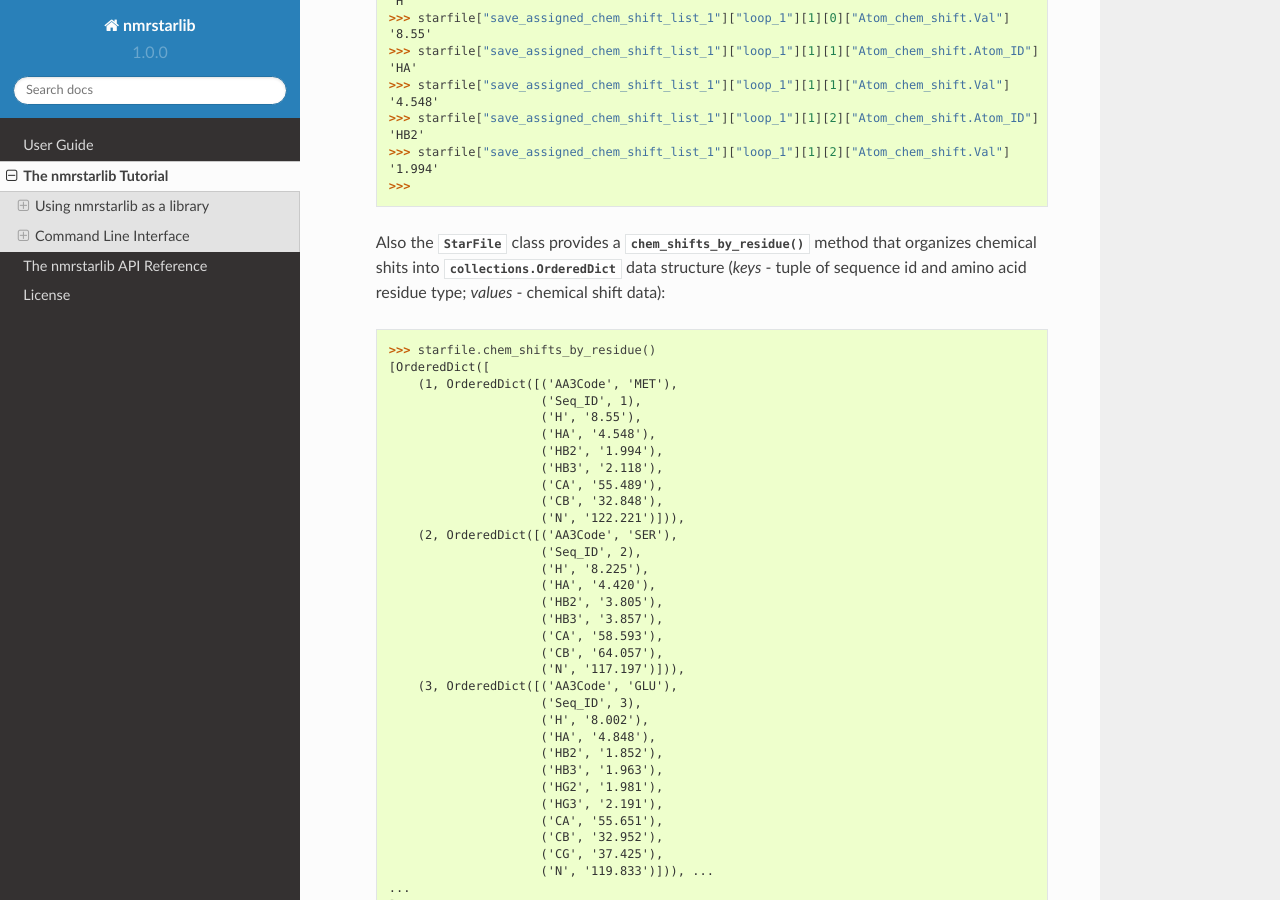
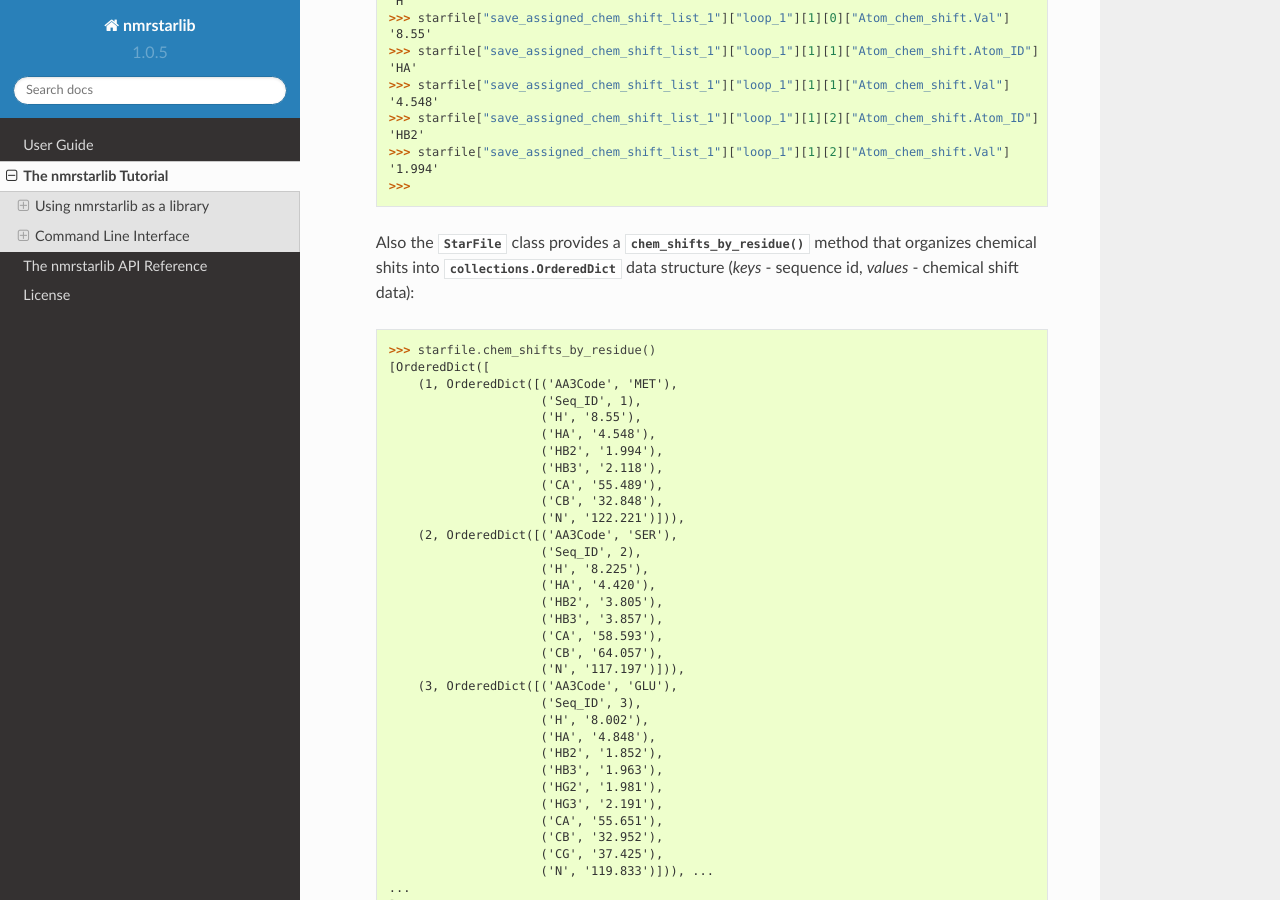
Before and after one commit to MoseleyBioinformaticsLab/nmrstarlib, a Sphinx documentation site: the page built from docs/tutorial.rst, in a window 1280 px wide and 900 px high, scrolled down 5999 px. Built offline with Sphinx 7.4.7 and the Read the Docs theme 2.0.0, drawn with Linux system fonts in a browser that asks for light colours.

Commit message:
Documentation version update and tutorial update.

```diff
--- a/docs/conf.py
+++ b/docs/conf.py
@@ -61,9 +61,9 @@ copyright = u'2016, Andrey Smelter, Hunter N.B. Moseley'
 # built documents.
 #
 # The short X.Y version.
-version = '1.0.0'
+version = '1.0.5'
 # The full version, including alpha/beta/rc tags.
-release = '1.0.0'
+release = '1.0.5'
 
 # The language for content autogenerated by Sphinx. Refer to documentation
 # for a list of supported languages.
--- a/docs/tutorial.rst
+++ b/docs/tutorial.rst
@@ -322,8 +322,8 @@ using bracket accessors.
 
    Also the :class:`~nmrstarlib.nmrstarlib.StarFile` class provides a
    :meth:`~nmrstarlib.nmrstarlib.StarFile.chem_shifts_by_residue` method that organizes
-   chemical shits into :py:class:`collections.OrderedDict` data structure (`keys` - tuple of
-   sequence id and amino acid residue type; `values` - chemical shift data):
+   chemical shits into :py:class:`collections.OrderedDict` data structure (`keys` - sequence id,
+   `values` - chemical shift data):
 
    >>> starfile.chem_shifts_by_residue()
    [OrderedDict([
```
